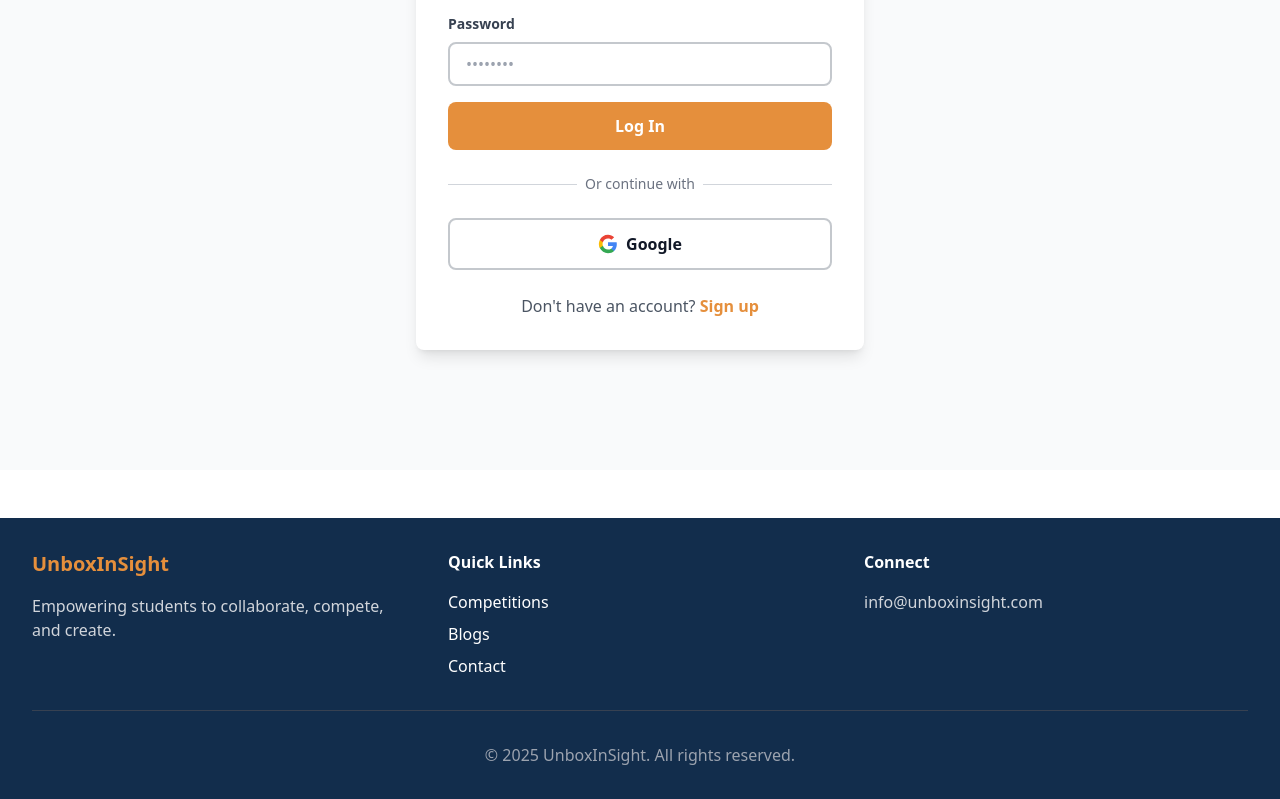
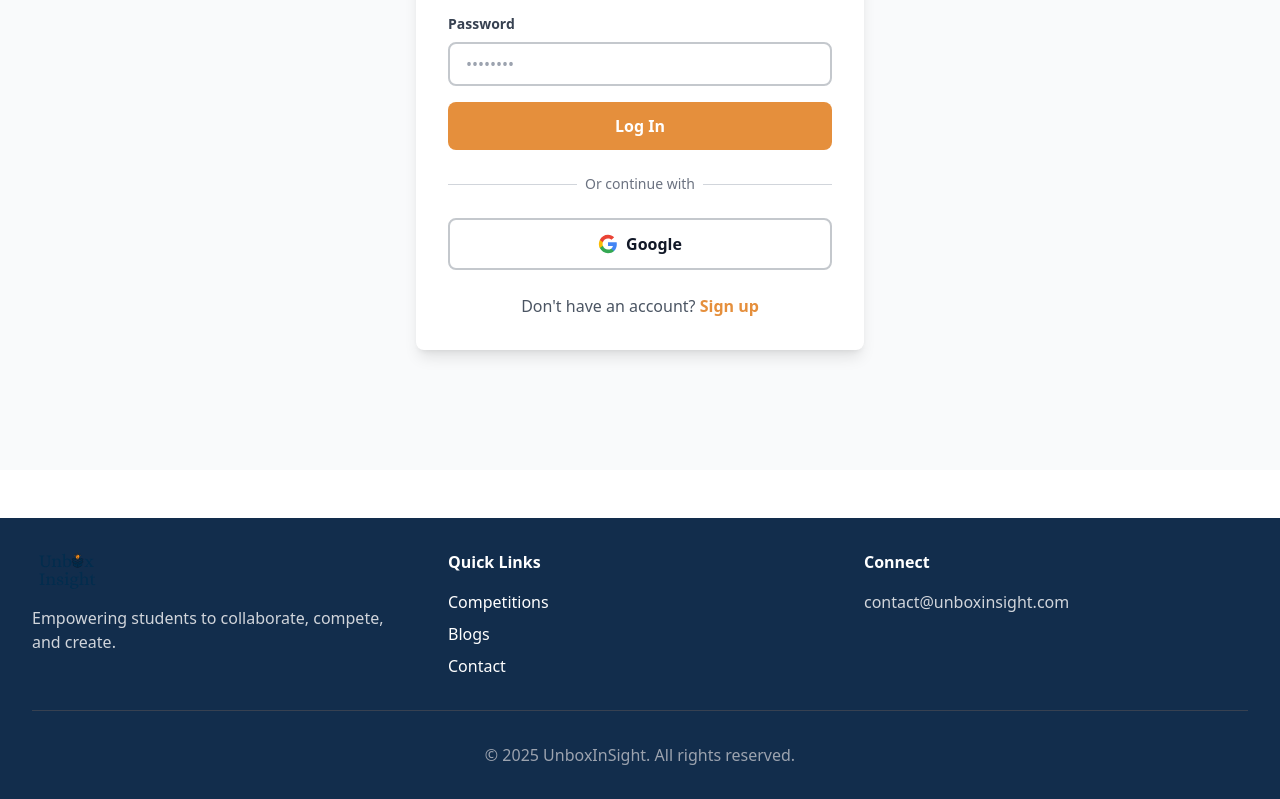
Before and after one commit to UnboxInsight/unboxinsight, a React (Vite) app: page /login in a window 1280 px wide. Shown: the part 394-1193 px from the top of the page. Built offline with nearby package versions, Linux system fonts and the light colour scheme.

Commit message:
Update Footer.jsx

```diff
--- a/src/components/Footer.jsx
+++ b/src/components/Footer.jsx
@@ -3,23 +3,48 @@ export default function Footer() {
     <footer className="bg-ui-navy text-white py-8 mt-12">
       <div className="max-w-7xl mx-auto px-4 sm:px-6 lg:px-8">
         <div className="grid grid-cols-1 md:grid-cols-3 gap-8">
+          {/* Logo + Tagline */}
           <div>
-            <h3 className="text-xl font-bold text-ui-orange mb-4">UnboxInSight</h3>
-            <p className="text-gray-300">Empowering students to collaborate, compete, and create.</p>
+            <img
+              src="/logo2.svg"
+              alt="Unbox Insight Logo"
+              className="h-10 w-auto mb-4"
+            />
+            <p className="text-gray-300">
+              Empowering students to collaborate, compete, and create.
+            </p>
           </div>
+
+          {/* Quick Links */}
           <div>
             <h4 className="font-semibold mb-4">Quick Links</h4>
             <ul className="space-y-2">
-              <li><a href="/competitions" className="hover:text-ui-orange">Competitions</a></li>
-              <li><a href="/blogs" className="hover:text-ui-orange">Blogs</a></li>
-              <li><a href="/contact" className="hover:text-ui-orange">Contact</a></li>
+              <li>
+                <a href="/competitions" className="hover:text-ui-orange">
+                  Competitions
+                </a>
+              </li>
+              <li>
+                <a href="/blogs" className="hover:text-ui-orange">
+                  Blogs
+                </a>
+              </li>
+              <li>
+                <a href="/contact" className="hover:text-ui-orange">
+                  Contact
+                </a>
+              </li>
             </ul>
           </div>
+
+          {/* Contact Info */}
           <div>
             <h4 className="font-semibold mb-4">Connect</h4>
-            <p className="text-gray-300">info@unboxinsight.com</p>
+            <p className="text-gray-300">contact@unboxinsight.com</p>
           </div>
         </div>
+
+        {/* Bottom Bar */}
         <div className="mt-8 pt-8 border-t border-gray-700 text-center text-gray-400">
           <p>&copy; 2025 UnboxInSight. All rights reserved.</p>
         </div>
```
